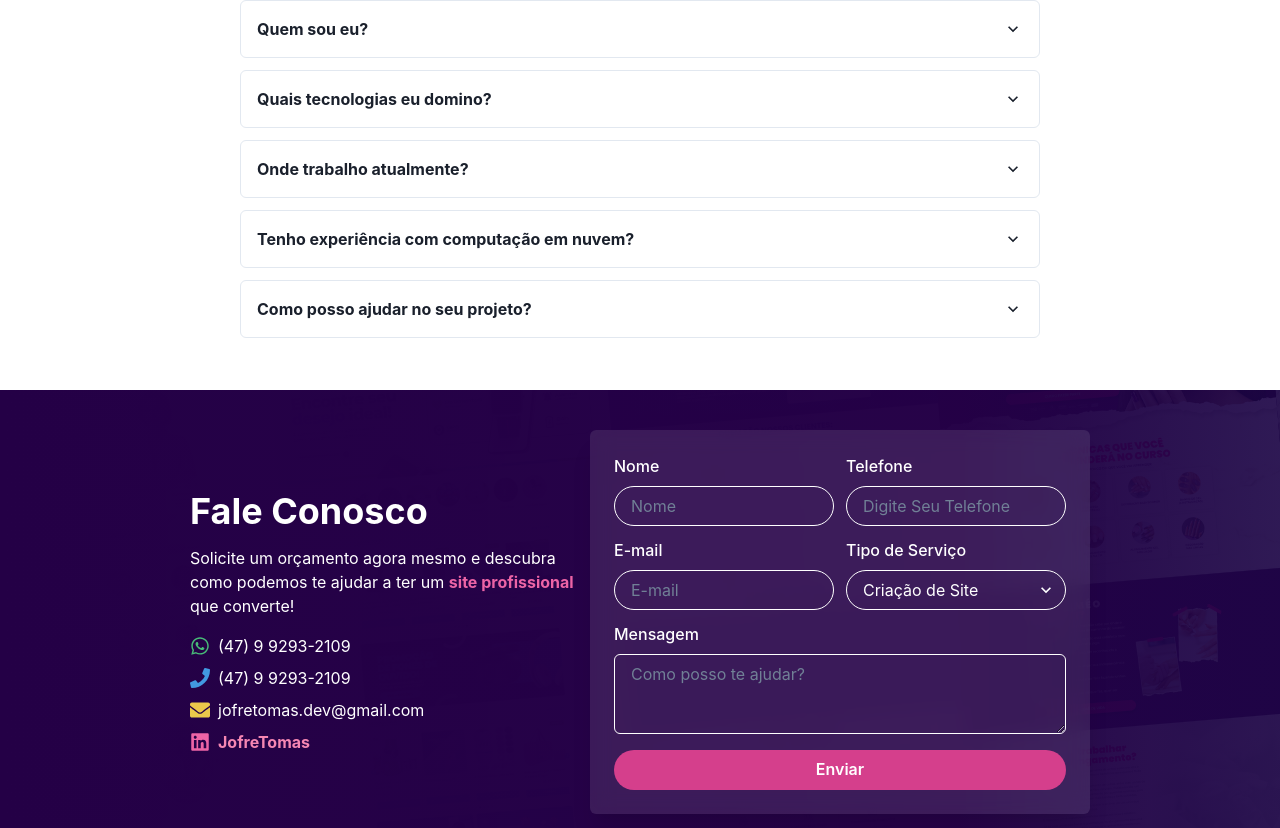
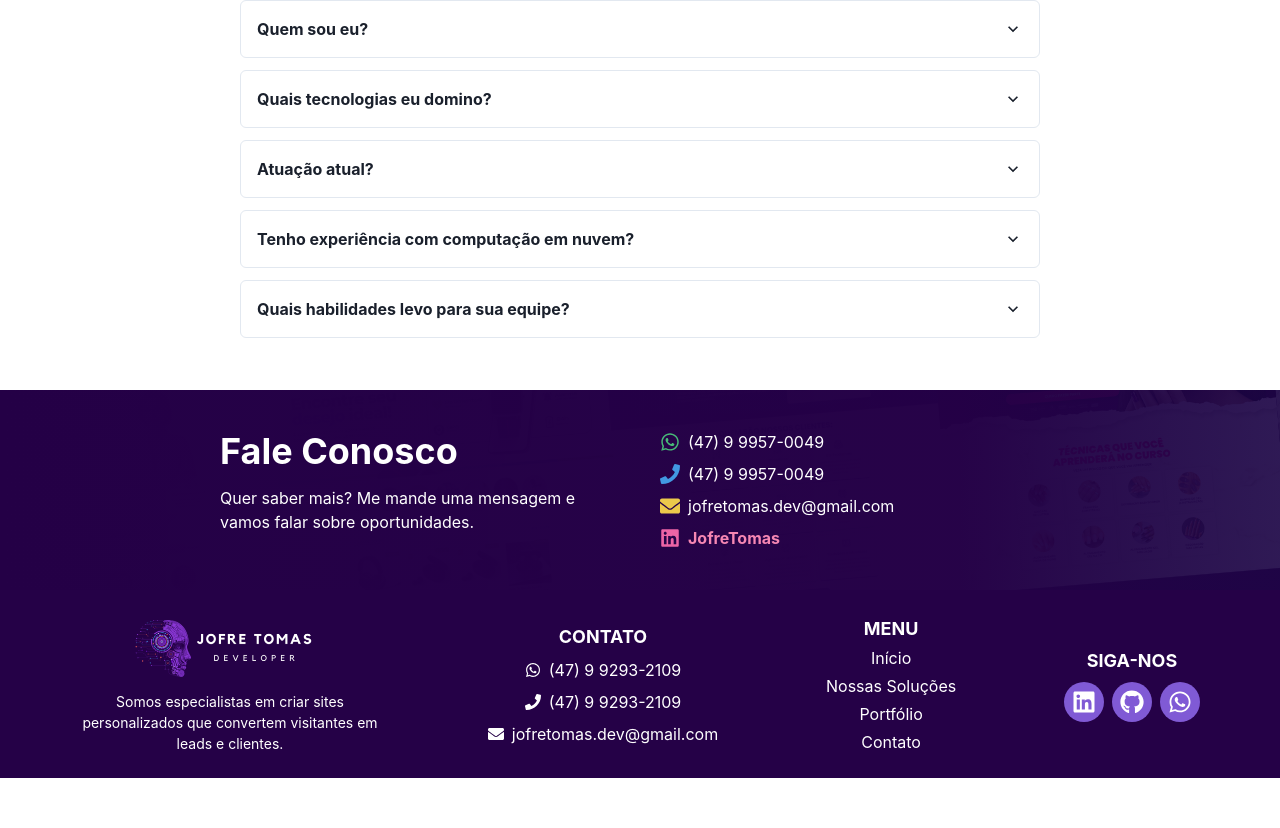
Before and after one commit to DevJofre/Portf-JT, a React (Vite) app: page / in a window 1280 px wide. Shown: the part 3192-4020 px from the top of the page. After the commit the page ends 3970 px from the top, so only its background shows below. Built offline with nearby package versions, Linux system fonts and the light colour scheme.

Commit message:
changes Footer, FAQ, ContactUs

```diff
--- a/src/components/ContactUs/index.tsx
+++ b/src/components/ContactUs/index.tsx
@@ -1,4 +1,4 @@
-import { Box, Button, Flex, FormControl, FormLabel, Input, Select, Textarea, Heading, Text, Icon, Grid, Link } from "@chakra-ui/react";
+import { Box, Flex, Heading, Text, Icon, Link } from "@chakra-ui/react";
 import { FaWhatsapp, FaPhone, FaEnvelope, FaLinkedin } from "react-icons/fa";
 
 export function ContactForm() {
@@ -11,28 +11,28 @@ export function ContactForm() {
       align="center"
       justify="center"
       flexDirection={["column", "column", "row"]}
-      position="relative"
+      gap={10}
     >
-      {/* Informações de contato */}
-      <Box flex="1" maxW="400px" textAlign={["center", "left"]} mb={[6, 6, 0]}>
+      {/* Título e descrição - Esquerda */}
+      <Box flex="1" maxW="400px" textAlign={["center", "left"]}>
         <Heading as="h2" size="xl" mb={3}>
           Fale Conosco
         </Heading>
         <Text mb={4}>
-          Solicite um orçamento agora mesmo e descubra como podemos te ajudar a ter um{" "}
-          <Text as="span" color="pink.400" fontWeight="bold">
-            site profissional
-          </Text>{" "}
-          que converte!
+          Quer saber mais? Me mande uma mensagem e vamos falar sobre oportunidades.
         </Text>
-        <Box>
+      </Box>
+
+      {/* Informações de contato - Direita */}
+      <Box flex="1" maxW="400px" textAlign={["center", "left"]}>
+        <Flex direction="column">
           <Flex align="center" mb={2}>
             <Icon as={FaWhatsapp} w={5} h={5} color="green.400" mr={2} />
-            <Text>(47) 9 9293-2109</Text>
+            <Text>(47) 9 9957-0049</Text>
           </Flex>
           <Flex align="center" mb={2}>
             <Icon as={FaPhone} w={5} h={5} color="blue.400" mr={2} />
-            <Text>(47) 9 9293-2109</Text>
+            <Text>(47) 9 9957-0049</Text>
           </Flex>
           <Flex align="center" mb={2}>
             <Icon as={FaEnvelope} w={5} h={5} color="yellow.400" mr={2} />
@@ -41,60 +41,17 @@ export function ContactForm() {
           <Flex align="center">
             <Icon as={FaLinkedin} w={5} h={5} color="pink.400" mr={2} />
             <Text>
-              <Link href="https://www.linkedin.com/in/jofre-tomas-811113197/" isExternal color="pink.300" fontWeight="bold">
+              <Link
+                href="https://www.linkedin.com/in/jofre-tomas-811113197/"
+                isExternal
+                color="pink.300"
+                fontWeight="bold"
+              >
                 JofreTomas
               </Link>
             </Text>
           </Flex>
-        </Box>
-      </Box>
-
-      {/* Formulário */}
-      <Box
-        flex="1"
-        bg="rgba(255, 255, 255, 0.1)"
-        color="white"
-        p={6}
-        borderRadius="md"
-        boxShadow="xl"
-        maxW="500px"
-        backdropFilter="blur(10px)"
-      >
-        <Grid templateColumns="repeat(2, 1fr)" gap={3}>
-          <FormControl>
-            <FormLabel>Nome</FormLabel>
-            <Input placeholder="Nome" bg="transparent" border="1px solid white" borderRadius="full" />
-          </FormControl>
-          <FormControl>
-            <FormLabel>Telefone</FormLabel>
-            <Input type="tel" placeholder="Digite Seu Telefone" bg="transparent" border="1px solid white" borderRadius="full" />
-          </FormControl>
-        </Grid>
-
-        <Grid templateColumns="repeat(2, 1fr)" gap={3} mt={3}>
-          <FormControl>
-            <FormLabel>E-mail</FormLabel>
-            <Input type="email" placeholder="E-mail" bg="transparent" border="1px solid white" borderRadius="full" />
-          </FormControl>
-          <FormControl>
-            <FormLabel>Tipo de Serviço</FormLabel>
-            <Select bg="transparent" border="1px solid white" borderRadius="full">
-              <option value="site">Criação de Site</option>
-              <option value="loja">Loja Virtual</option>
-              <option value="marketing">Marketing Digital</option>
-              <option value="outros">Outros</option>
-            </Select>
-          </FormControl>
-        </Grid>
-
-        <FormControl mt={3}>
-          <FormLabel>Mensagem</FormLabel>
-          <Textarea placeholder="Como posso te ajudar?" bg="transparent" border="1px solid white"  />
-        </FormControl>
-
-        <Button bg="pink.500" color="white" borderRadius="full" w="100%" mt={4} _hover={{ bg: "pink.600" }}>
-          Enviar
-        </Button>
+        </Flex>
       </Box>
     </Flex>
   );
--- a/src/components/FAQ/index.tsx
+++ b/src/components/FAQ/index.tsx
@@ -3,23 +3,23 @@ import { Box, Heading, Accordion, AccordionItem, AccordionButton, AccordionPanel
 const faqItems = [
   {
     question: "Quem sou eu?",
-    answer: "Sou Jofre, um desenvolvedor full stack com experiência em frontend e backend. Trabalho com C#, React e diversas tecnologias modernas."
+    answer: "Sou Jofre, desenvolvedor full stack com ênfase em backend. Tenho experiência sólida com C# e .NET, criando APIs, sistemas web e integrações com bancos de dados. Também atuo no frontend com React e TypeScript, sempre buscando entregar soluções completas e bem estruturadas."
   },
   {
     question: "Quais tecnologias eu domino?",
-    answer: "Tenho experiência com HTML, CSS, JavaScript, TypeScript, React, C#, Python, Docker, Kubernetes, MySQL, PostgreSQL e muito mais."
+    answer: "Tenho domínio prático de C#, .NET, Node.js, TypeScript e React, com experiência em projetos reais.Além disso, possuo conhecimento acadêmico em Python, Angular e Java"
   },
   {
-    question: "Onde trabalho atualmente?",
-    answer: "Atualmente, sou programador júnior full stack na Acanto Labs."
+    question: "Atuação atual?",
+    answer: "Atualmente, atuo como programador júnior full stack, desenvolvendo soluções com foco em C#, .NET, React e TypeScript. Tenho contribuído em projetos reais, colaborando com equipes de desenvolvimento e lidando com desafios do dia a dia profissional."
   },
   {
     question: "Tenho experiência com computação em nuvem?",
-    answer: "Sim, possuo conhecimentos em Docker, Kubernetes e já explorei serviços de nuvem como AWS, Azure e GCP."
+    answer: "Sim, possuo conhecimentos em Docker e já explorei de forma limitada serviços de nuvem como AWS e Azure em projetos e estudos pessoais."
   },
   {
-    question: "Como posso ajudar no seu projeto?",
-    answer: "Posso desenvolver interfaces modernas e responsivas, criar APIs robustas e trabalhar em integrações entre frontend e backend."
+    question: "Quais habilidades levo para sua equipe?",
+    answer: "Gosto de trabalhar em equipe, aprender com os outros e contribuir para soluções que realmente façam a diferença. Tenho facilidade em entender problemas, me comunicar bem e buscar sempre a melhor forma de entregar valor em cada projeto."
   },
 ];
 
```
